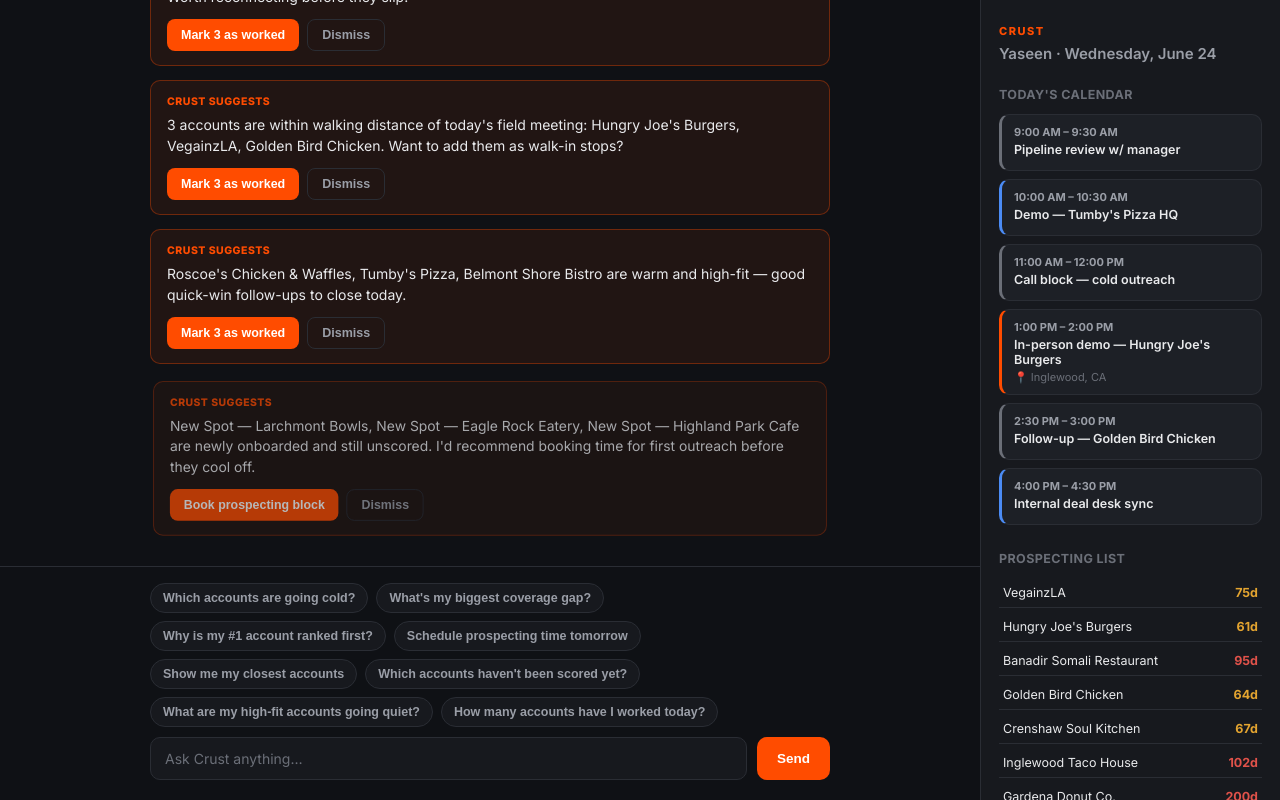
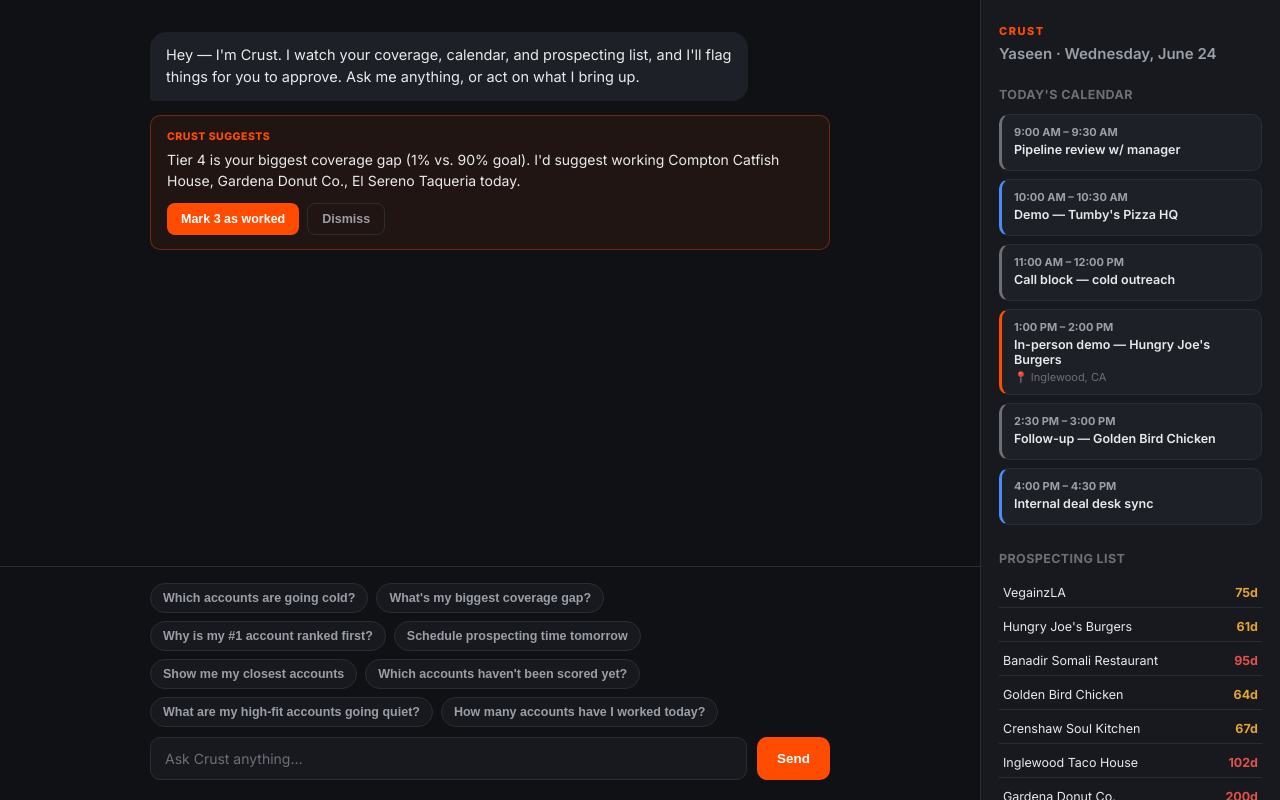
Before and after one commit to seeno-2000/Churn-Analysis-Toast, a React (Vite) app in the folder field-game-plan/: page / in a window 1280 px wide. Built offline with nearby package versions, Linux system fonts and the light colour scheme.

Commit message:
Make Crust suggestions Tinder-style: one at a time, advance on approve/dismiss

```diff
--- a/field-game-plan/src/Crust.jsx
+++ b/field-game-plan/src/Crust.jsx
@@ -35,7 +35,7 @@ function SalesforceLogCard({ log }) {
 
 export default function Crust({ accounts, ranked, coverage, calendarEventCount, onMarkWorked, onScheduleBlock }) {
   const [messages, setMessages] = useState([{ ...WELCOME, id: "welcome" }]);
-  const [suggestions, setSuggestions] = useState([]);
+  const [suggestionQueue, setSuggestionQueue] = useState([]);
   const [input, setInput] = useState("");
   const scrollRef = useRef(null);
   const seededRef = useRef(false);
@@ -43,18 +43,15 @@ export default function Crust({ accounts, ranked, coverage, calendarEventCount,
   useEffect(() => {
     if (seededRef.current) return;
     seededRef.current = true;
-    const queue = buildProactiveSuggestions({ accounts, coverage, calendarEventCount });
-    queue.forEach((s, i) => {
-      setTimeout(() => {
-        setSuggestions((prev) => [...prev, s]);
-      }, 900 * (i + 1));
-    });
+    setSuggestionQueue(buildProactiveSuggestions({ accounts, coverage, calendarEventCount }));
     // eslint-disable-next-line react-hooks/exhaustive-deps
   }, []);
 
+  const currentSuggestion = suggestionQueue[0];
+
   useEffect(() => {
     scrollRef.current?.scrollTo({ top: scrollRef.current.scrollHeight, behavior: "smooth" });
-  }, [messages, suggestions]);
+  }, [messages, currentSuggestion]);
 
   function pushMessage(msg) {
     setMessages((prev) => [...prev, { ...msg, id: `${Date.now()}-${Math.random()}` }]);
@@ -72,7 +69,7 @@ export default function Crust({ accounts, ranked, coverage, calendarEventCount,
   }
 
   function approveSuggestion(s) {
-    setSuggestions((prev) => prev.filter((x) => x.id !== s.id));
+    setSuggestionQueue((prev) => prev.filter((x) => x.id !== s.id));
     pushMessage({ role: "assistant", text: `Approved — ${s.approveLabel.toLowerCase()}.` });
     if (s.action.type === "mark-worked-bulk") {
       s.action.ids.forEach((id) => onMarkWorked(id));
@@ -84,7 +81,7 @@ export default function Crust({ accounts, ranked, coverage, calendarEventCount,
   }
 
   function dismissSuggestion(s) {
-    setSuggestions((prev) => prev.filter((x) => x.id !== s.id));
+    setSuggestionQueue((prev) => prev.filter((x) => x.id !== s.id));
   }
 
   return (
@@ -97,20 +94,20 @@ export default function Crust({ accounts, ranked, coverage, calendarEventCount,
               {m.log && <SalesforceLogCard log={m.log} />}
             </div>
           ))}
-          {suggestions.map((s) => (
-            <div key={s.id} className="crust-suggestion crust-suggestion-pop">
+          {currentSuggestion && (
+            <div key={currentSuggestion.id} className="crust-suggestion crust-suggestion-pop">
               <div className="crust-suggestion-label">Crust suggests</div>
-              <div className="crust-suggestion-text">{s.text}</div>
+              <div className="crust-suggestion-text">{currentSuggestion.text}</div>
               <div className="crust-suggestion-actions">
-                <button className="crust-approve" onClick={() => approveSuggestion(s)}>
-                  {s.approveLabel}
+                <button className="crust-approve" onClick={() => approveSuggestion(currentSuggestion)}>
+                  {currentSuggestion.approveLabel}
                 </button>
-                <button className="crust-dismiss" onClick={() => dismissSuggestion(s)}>
+                <button className="crust-dismiss" onClick={() => dismissSuggestion(currentSuggestion)}>
                   Dismiss
                 </button>
               </div>
             </div>
-          ))}
+          )}
         </div>
       </div>
 
```
